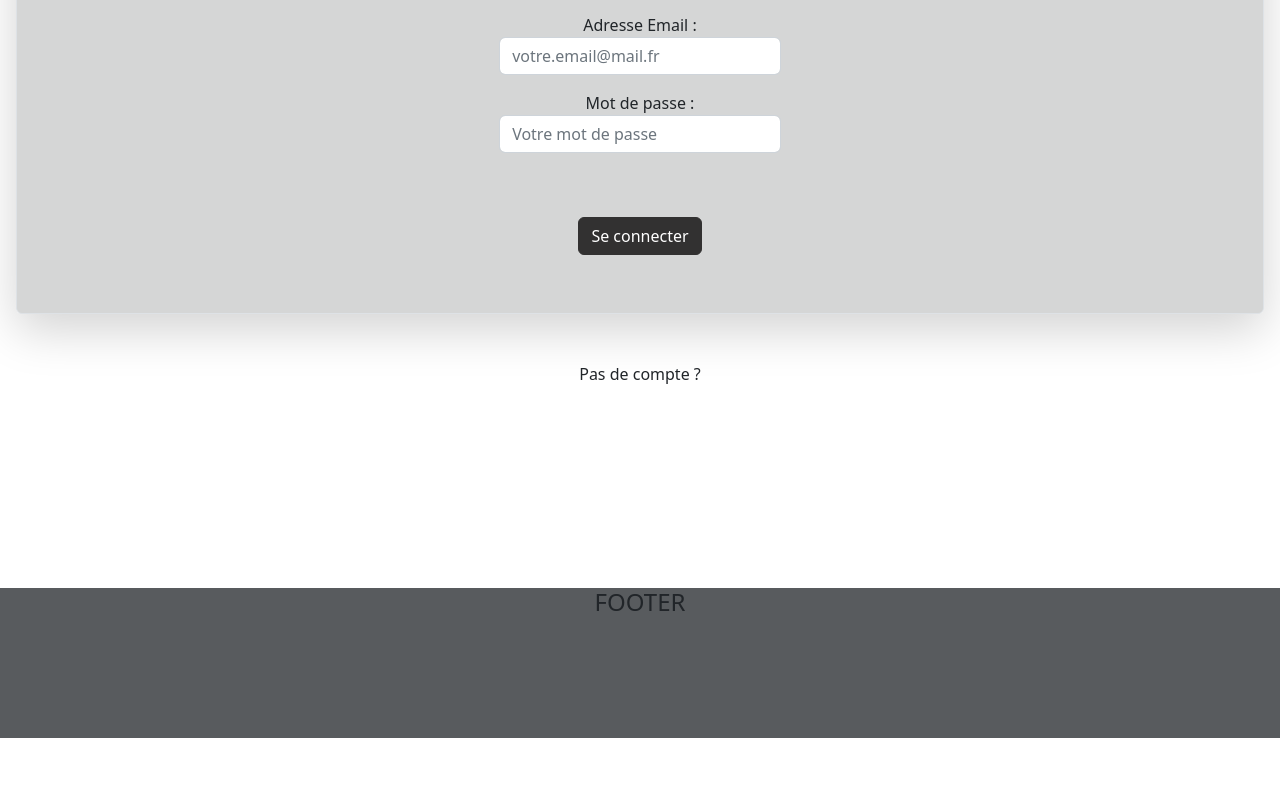
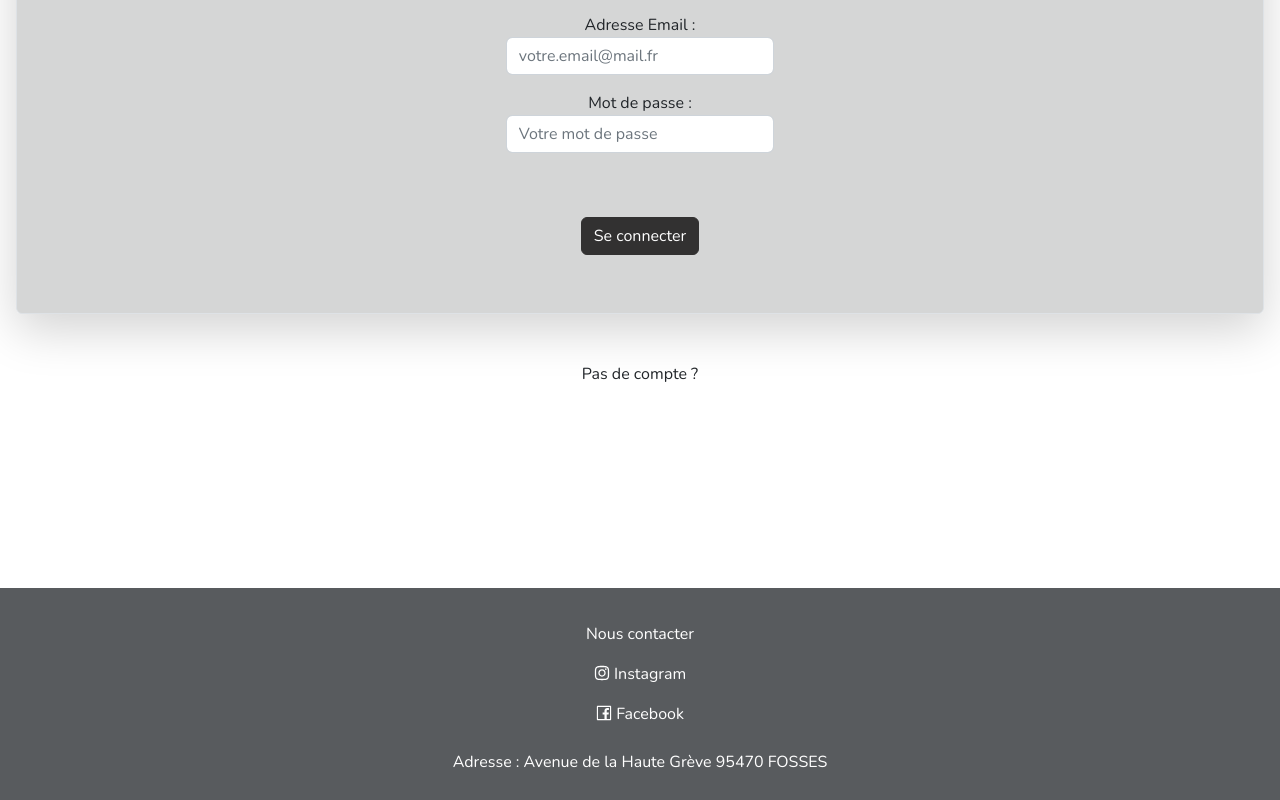
Before and after one commit to theocrsb/KCF_Front, a React (Create React App) app: page /connect in a window 1280 px wide. Shown: the part 284-1084 px from the top of the page. Before the commit the page ends 1022 px from the top, so only its background shows below. Built offline with nearby package versions, Linux system fonts and the light colour scheme.

Commit message:
mise en style

```diff
--- a/public/index.html
+++ b/public/index.html
@@ -13,6 +13,11 @@
     <link rel="mask-icon" href="/safari-pinned-tab.svg" color="#5bbad5" />
     <meta name="msapplication-TileColor" content="#da532c" />
     <meta name="theme-color" content="#ffffff" />
+    <!-- police nunito -->
+    <link
+      href="https://fonts.googleapis.com/css2?family=Nunito:wght@400;600;700&display=swap"
+      rel="stylesheet"
+    />
 
     <!-- ajout favicon -->
 
--- a/src/App.tsx
+++ b/src/App.tsx
@@ -44,7 +44,7 @@ function App() {
   return (
     // btnPerso = bleu : navigation
     // btnDirection = noir : validation
-    <div>
+    <div style={{ fontFamily: 'Nunito' }}>
       <BrowserRouter>
         <Interceptor>
           <>
--- a/src/components/NavBar.tsx
+++ b/src/components/NavBar.tsx
@@ -83,11 +83,7 @@ const NavBar = () => {
                 <div className='nav-link'>Accueil</div>
               </NavLink>
             </li>
-            <li className='nav-item'>
-              <NavLink to='/contact' end className='nav-link'>
-                <div className='nav-link'>Contact</div>
-              </NavLink>
-            </li>
+
             {/* --------------------------- user ou admin ou superadmin connecté --------------------------- */}
             {(role === 'admin' || role === 'superadmin' || role === 'user') && (
               <li className='nav-item'>
--- a/src/components/footer.tsx
+++ b/src/components/footer.tsx
@@ -1,10 +1,61 @@
+import { FacebookOutlined, InstagramOutlined } from '@ant-design/icons';
 import React from 'react';
+import { Link, NavLink } from 'react-router-dom';
 
 const footer = () => {
+  const handleClickInsta = () => {
+    window.open(
+      'https://www.instagram.com/karate.club.fosses/?hl=fr',
+      '_blank'
+    );
+  };
+
+  const handleClickFacebook = () => {
+    window.open('https://www.facebook.com/kcf.shotokan', '_blank');
+  };
   return (
     <div>
-      <div style={{ height: '150px', backgroundColor: '#585b5e' }}>
-        <h4 className='text-center'>FOOTER</h4>
+      <div style={{ backgroundColor: '#585b5e', padding: '10px' }}>
+        <ul className='p-0'>
+          <li className='list-group-item p-2'>
+            <NavLink to='/contact' end className='nav-link'>
+              <div
+                style={{ color: 'white' }}
+                className='nav-link text-center pt-3'
+              >
+                Nous contacter
+              </div>
+            </NavLink>
+          </li>
+          <li>
+            <a
+              style={{ color: 'white' }}
+              className='nav-link text-center p-2'
+              onClick={handleClickInsta}
+              href={'/'}
+            >
+              <InstagramOutlined /> Instagram
+            </a>
+          </li>
+          <li>
+            <a
+              style={{ color: 'white' }}
+              className='nav-link text-center p-2'
+              onClick={handleClickFacebook}
+              href={'/'}
+            >
+              <FacebookOutlined /> Facebook
+            </a>
+          </li>
+          <li>
+            <p
+              style={{ color: 'white', margin: '0' }}
+              className='nav-link text-center pt-3'
+            >
+              Adresse : Avenue de la Haute Grève 95470 FOSSES
+            </p>
+          </li>
+        </ul>
       </div>
     </div>
   );
--- a/src/index.css
+++ b/src/index.css
@@ -1,8 +1,9 @@
 body {
   margin: 0;
-  font-family: -apple-system, BlinkMacSystemFont, 'Segoe UI', 'Roboto', 'Oxygen',
+  font-family: 'Nunito', sans-serif;
+  /* font-family: -apple-system, BlinkMacSystemFont, 'Segoe UI', 'Roboto', 'Oxygen',
     'Ubuntu', 'Cantarell', 'Fira Sans', 'Droid Sans', 'Helvetica Neue',
-    sans-serif;
+    sans-serif; */
   -webkit-font-smoothing: antialiased;
   -moz-osx-font-smoothing: grayscale;
 }
--- a/src/pages/Contact.tsx
+++ b/src/pages/Contact.tsx
@@ -1,9 +1,15 @@
-import React, { useState } from 'react';
+import React, { useContext, useState } from 'react';
+import { useNavigate } from 'react-router-dom';
+import { instanceAxios } from '../axios/instance-axios';
+import { ToastContext } from '../context/toast-context';
 
 const Contact = () => {
+  const { onToastChange, messageToast, colorToast } = useContext(ToastContext);
+
   const [email, setEmail] = useState('');
   const [nom, setNom] = useState('');
   const [message, setMessage] = useState('');
+  const navigate = useNavigate();
 
   let contenuMessage = {
     nom: nom,
@@ -13,7 +19,25 @@ const Contact = () => {
   const handleSubmit = (e: React.MouseEvent<HTMLFormElement>) => {
     e.preventDefault();
     console.log(contenuMessage, 'contenu du message');
+    instanceAxios
+      .post(`/messages`,
+        contenuMessage,
+      )
+      .then((response) => {
+        // console.log('response', response);
+        onToastChange(true);
+        messageToast(`Message envoyé`);
+        colorToast('success');
+        navigate('/');
+      })
+      .catch((error) => {
+        console.log('Error', error);
+        onToastChange(true);
+        messageToast(`Erreur lors de l'envoie du message`);
+        colorToast('danger');
+      });
   };
+
   return (
     <div style={{ minHeight: '100vh' }}>
       <div>
@@ -24,7 +48,7 @@ const Contact = () => {
       <div className='d-flex flex-wrap justify-content-around m-3 mx-auto border rounded shadow-lg p-3 mb-5 bgCard'>
         <form onSubmit={handleSubmit}>
           <div className='form-group pt-3 input-group-lg'>
-            <label htmlFor='name'>Nom</label>
+            <label htmlFor='name'>Nom prénom</label>
             <input
               type='text'
               className='form-control'
--- a/src/pages/CourAdmin.tsx
+++ b/src/pages/CourAdmin.tsx
@@ -437,7 +437,7 @@ const CourAdmin = () => {
       ) : (
         <Modal show={isOpenUpdate} onHide={hideModalUpdate}>
           <Modal.Header>
-            <Modal.Title>Modification d'un karatéka</Modal.Title>
+            <Modal.Title>Modification d'un cours</Modal.Title>
           </Modal.Header>
           <Modal.Body>
             <div>
--- a/src/pages/Home.tsx
+++ b/src/pages/Home.tsx
@@ -89,20 +89,8 @@ const Home = () => {
             />
           </div>
           <div className='d-flex justify-content-center m-3'>
-            {/* <div className='' style={{ width: '80%' }}> */}
-            <iframe
-              // width='560'
-              // height='315'
-              style={{ width: '672px', height: '378px' }}
-              className='p-3'
-              src='https://www.youtube.com/embed/Hu6muwJNZEg'
-              title='YouTube video : LES KATAS POUR DEBUTANTS'
-              frameBorder='0'
-              allow='accelerometer; autoplay; clipboard-write; encrypted-media; gyroscope; picture-in-picture; web-share'
-              allowFullScreen
-            ></iframe>
+            {/* <p>info</p> */}
           </div>
-          {/* </div> */}
         </div>
       )}
 
@@ -116,20 +104,8 @@ const Home = () => {
             />
           </div>
           <div className='d-flex justify-content-center m-3'>
-            {/* <div className='' style={{ width: '80%' }}> */}
-            <iframe
-              // width='560'
-              // height='315'
-              style={{ width: '448px', height: '252px' }}
-              className='p-3'
-              src='https://www.youtube.com/embed/Hu6muwJNZEg'
-              title='YouTube video : LES KATAS POUR DEBUTANTS'
-              frameBorder='0'
-              allow='accelerometer; autoplay; clipboard-write; encrypted-media; gyroscope; picture-in-picture; web-share'
-              allowFullScreen
-            ></iframe>
+            {/* <p>info</p> */}
           </div>
-          {/* </div> */}
         </div>
       )}
     </div>
```
